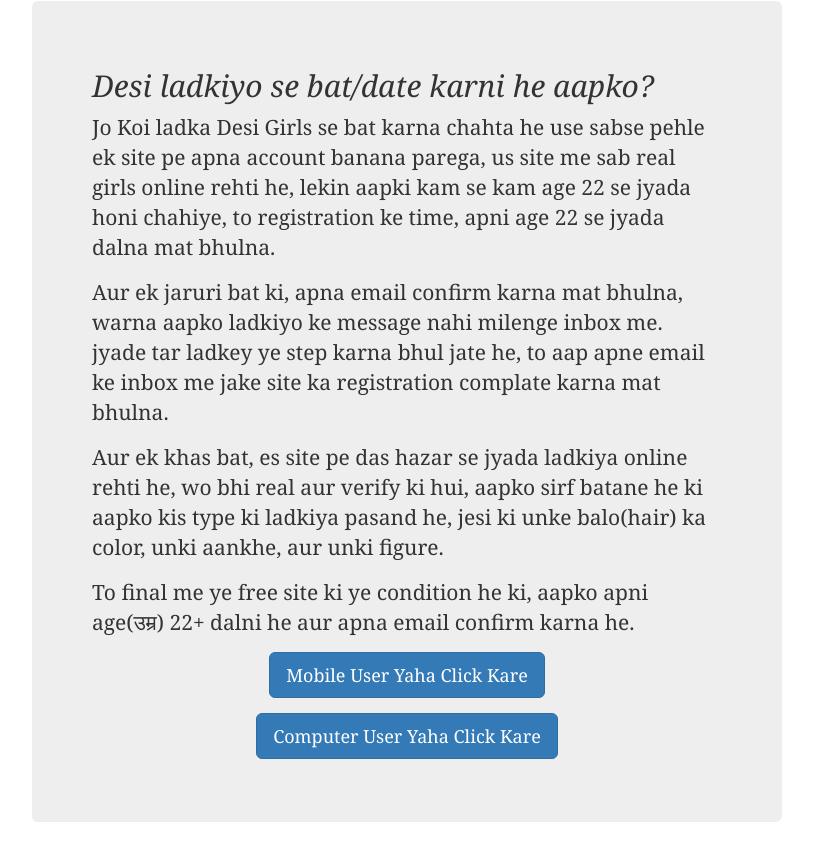
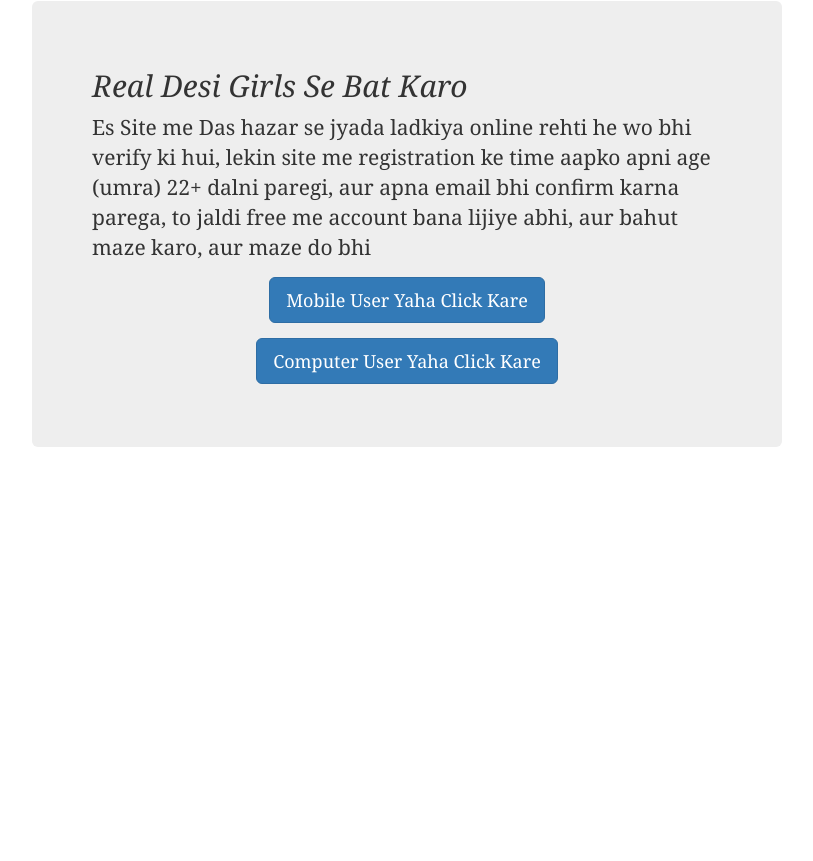
Before and after one commit to enyusu/enyusu.github.com, a Jekyll site: the page built from _posts/2015-02-10-dating-india.md, in a window 1280 px wide. Shown: the top 861 px of the page, without its empty margins (233-1046 px from the left). Built offline with Jekyll 4.4.1, drawn with Linux system fonts in a browser that asks for light colours; nearby versions of some CDN libraries.

Commit message:
Update 2015-02-10-dating-india.md

```diff
--- a/_posts/2015-02-10-dating-india.md
+++ b/_posts/2015-02-10-dating-india.md
@@ -5,14 +5,8 @@ permalink: dating/india/
 ---
 
 <div class="jumbotron">
-  <h2>Desi ladkiyo se bat/date karni he aapko?</h2>
-  <p> Jo Koi ladka Desi Girls se bat karna chahta he use sabse pehle ek site pe apna account banana parega, us site me sab real girls online rehti he, lekin aapki kam se kam age 22 se jyada honi chahiye, to registration ke time, apni age 22 se jyada dalna mat bhulna. </p>
-
- <p>Aur ek jaruri bat ki, apna email confirm karna mat bhulna, warna aapko ladkiyo ke message nahi milenge inbox me. jyade tar ladkey ye step karna bhul jate he, to aap apne email ke inbox me jake site ka registration complate karna mat bhulna.</p>
-
- <p>Aur ek khas bat, es site pe das hazar se jyada ladkiya online rehti he, wo bhi real aur verify ki hui, aapko sirf batane he ki aapko kis type ki ladkiya pasand he, jesi ki unke balo(hair) ka color, unki aankhe, aur unki figure. </p>
-
-<p> To final me ye free site ki ye condition he ki, aapko apni age(उम्र) 22+ dalni he aur apna email confirm karna he.</p>
+  <h2>Real Desi Girls Se Bat Karo</h2>
+  <p> Es Site me Das hazar se jyada ladkiya online rehti he wo bhi verify ki hui, lekin site me registration ke time aapko apni age (umra) 22+ dalni paregi, aur apna email bhi confirm karna parega, to jaldi free me account bana lijiye abhi, aur bahut maze karo, aur maze do bhi </p>
   <center>
   <p><a class="btn btn-primary btn-lg" href="http://mmtrkpy.com/mt/x2741394e4v233t224q2u234/" role="button"> Mobile User Yaha Click Kare </a></p>
   <p><a class="btn btn-primary btn-lg" href="http://mmtrkpy.com/mt/w2a4z27484s233t224q2u234/" role="button"> Computer User Yaha Click Kare </a></p>
```
